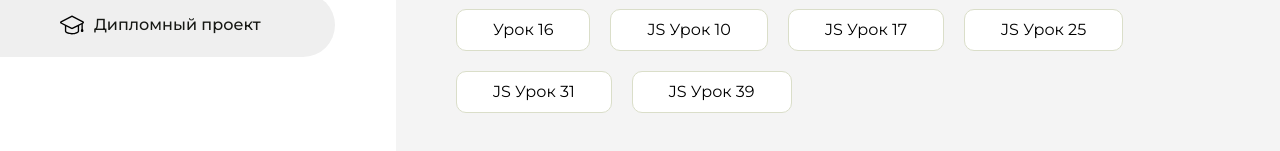
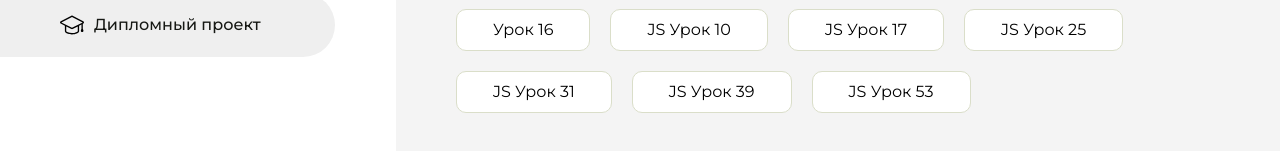
Before and after one commit to Swag-o-dau/homework, a plain HTML site: page index.html in a window 1280 px wide. Shown: the part 415-566 px from the top of the page. Drawn offline with Linux system fonts and the light colour scheme.

Commit message:
Update index.html

```diff
--- a/index.html
+++ b/index.html
@@ -155,6 +155,9 @@
                     <li class="content__list-item">
                         <a href="js-homework-39/index.html">JS Урок 39</a>
                     </li>
+                    <li class="content__list-item">
+                        <a href="js-homework-53/index.html">JS Урок 53</a>
+                    </li>
                 </ul>
             </div>
             <div class="content__block hidden" id="diplomBlock">
```
